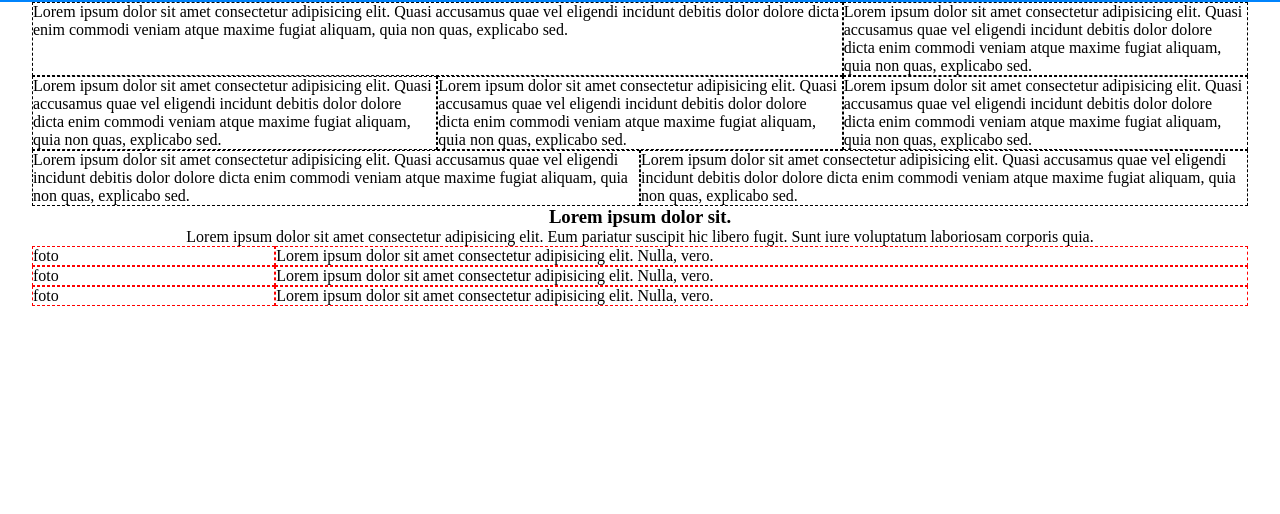
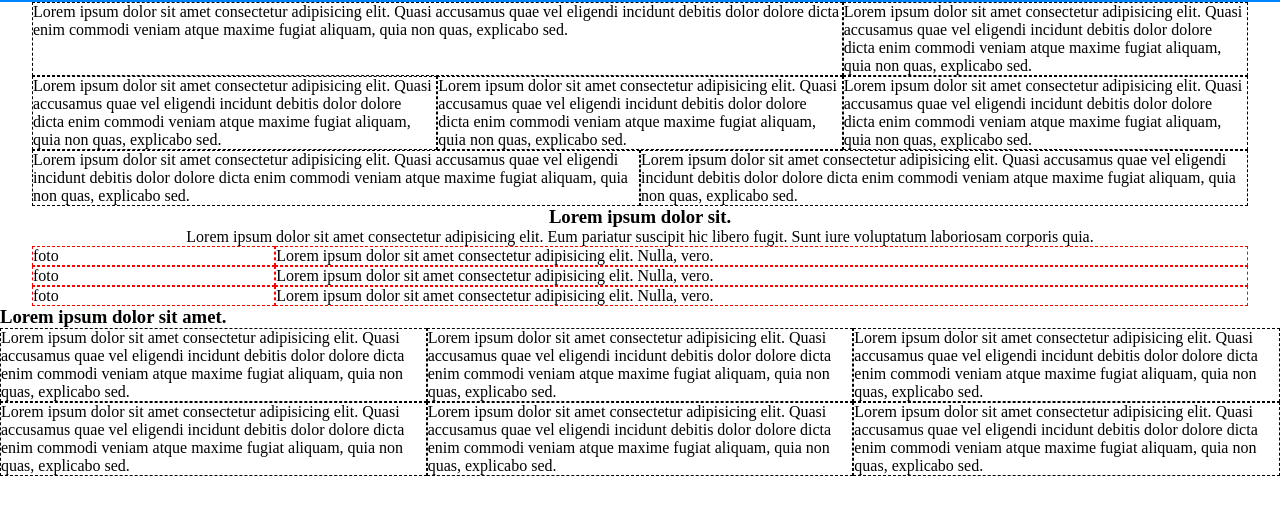
Before and after one commit to simoneevacca/htmlcss-responsive-layout, a plain HTML site: page index.html in a window 1280 px wide. Shown: the part 54-568 px from the top of the page. Drawn offline with Linux system fonts and the light colour scheme.

Commit message:
add benefits layout

```diff
--- a/assets/css/style.css
+++ b/assets/css/style.css
@@ -83,6 +83,9 @@ header i {
     .col-md-8{
         width: calc((100% / 12) * 8);
     }
+    .col-md-6{
+        width: calc((100% / 12) * 6);
+    }
     .col-md-4{
         width: calc((100% / 12) * 4);
     }
@@ -93,4 +96,7 @@ header i {
     .col-lg-6{
         width: calc((100% / 12) * 6);
     }
+    .col-lg-4{
+        width: calc((100% / 12) * 4);
+    }
 }
--- a/index.html
+++ b/index.html
@@ -108,7 +108,39 @@
 
 
         <section class="benefits">
-
+            <h3>Lorem ipsum dolor sit amet.</h3>
+            <div class="row">
+                <div class="col-12 col-md-6 col-lg-4">
+                    <div class="card">Lorem ipsum dolor sit amet consectetur adipisicing elit. Quasi accusamus quae
+                        vel eligendi incidunt debitis dolor dolore dicta enim commodi veniam atque maxime fugiat
+                        aliquam, quia non quas, explicabo sed.</div>
+                </div>
+                <div class="col-12 col-md-6 col-lg-4">
+                    <div class="card">Lorem ipsum dolor sit amet consectetur adipisicing elit. Quasi accusamus quae
+                        vel eligendi incidunt debitis dolor dolore dicta enim commodi veniam atque maxime fugiat
+                        aliquam, quia non quas, explicabo sed.</div>
+                </div>
+                <div class="col-12 col-md-6 col-lg-4">
+                    <div class="card">Lorem ipsum dolor sit amet consectetur adipisicing elit. Quasi accusamus quae
+                        vel eligendi incidunt debitis dolor dolore dicta enim commodi veniam atque maxime fugiat
+                        aliquam, quia non quas, explicabo sed.</div>
+                </div>
+                <div class="col-12 col-md-6 col-lg-4">
+                    <div class="card">Lorem ipsum dolor sit amet consectetur adipisicing elit. Quasi accusamus quae
+                        vel eligendi incidunt debitis dolor dolore dicta enim commodi veniam atque maxime fugiat
+                        aliquam, quia non quas, explicabo sed.</div>
+                </div>
+                <div class="col-12 col-md-6 col-lg-4">
+                    <div class="card">Lorem ipsum dolor sit amet consectetur adipisicing elit. Quasi accusamus quae
+                        vel eligendi incidunt debitis dolor dolore dicta enim commodi veniam atque maxime fugiat
+                        aliquam, quia non quas, explicabo sed.</div>
+                </div>
+                <div class="col-12 col-md-6 col-lg-4">
+                    <div class="card">Lorem ipsum dolor sit amet consectetur adipisicing elit. Quasi accusamus quae
+                        vel eligendi incidunt debitis dolor dolore dicta enim commodi veniam atque maxime fugiat
+                        aliquam, quia non quas, explicabo sed.</div>
+                </div>
+            </div>
         </section>
 
 
```
